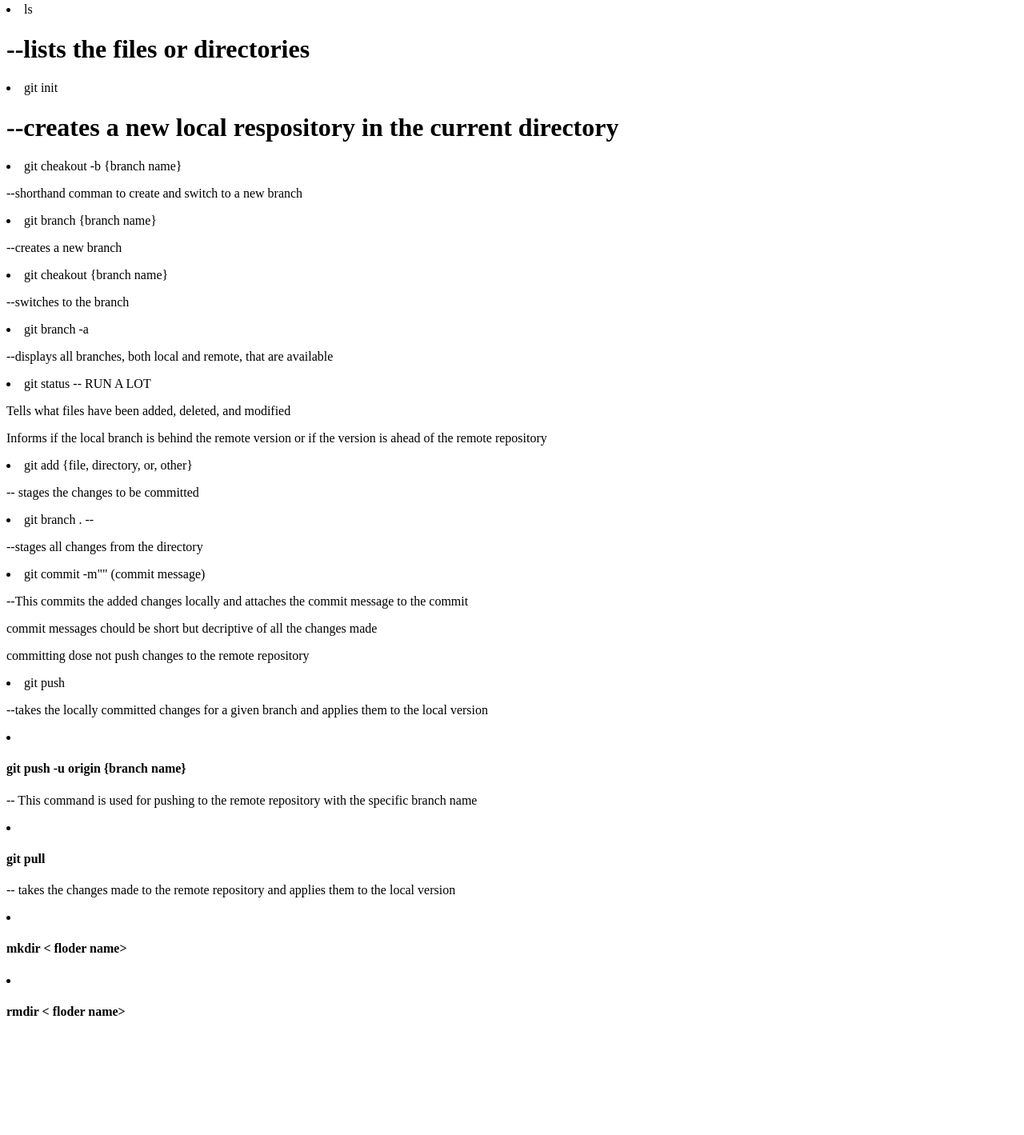
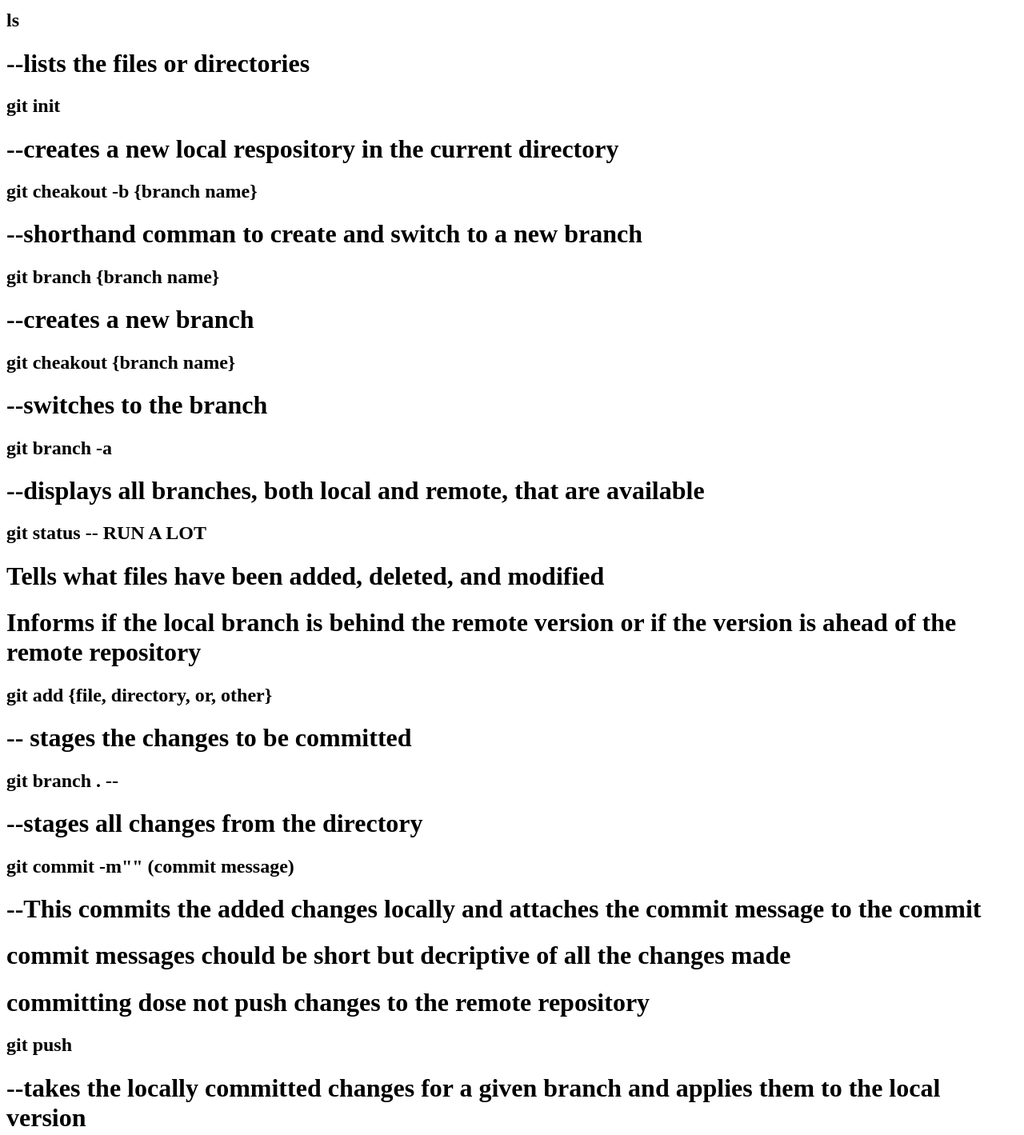
Before and after one commit to JHErza/HTML-CSS-cheat-heet, a plain HTML site: page git.html in a window 1280 px wide. Shown: the part 886-2305 px from the top of the page at 80% size. Before the commit the page ends 2181 px from the top, so only its background shows below. Drawn offline with Linux system fonts and the light colour scheme.

Commit message:
work in git

```diff
--- a/git.html
+++ b/git.html
@@ -27,37 +27,37 @@
             <h1>--changes the directory or folder</h1>
         <h2>cd </h2>
             <h1>-- will take you to the home directory</h1>
-        <li>cd ..</li>
+        <h2>cd ..</h2>
             <h1>--moves up one directory</h1>
-        <li>ls</li>
+        <h2>ls</h2>
             <h1>--lists the files or directories</h1>
-        <li>git init</li>
+        <h2>git init</h2>
             <h1>--creates a new local respository in the current directory</h1>
-        <li>git cheakout -b {branch name}</li>
-        <p>--shorthand comman to create and switch to a new branch</p>
-        <li>git branch {branch name}</li>
-        <p>--creates a new branch</p>
-        <li>git cheakout {branch name}</li>
-        <p>--switches to the branch</p>
-        <li>git branch -a</li>
-        <p>--displays all branches, both local and remote, that are available</p>
-        <li>git status -- RUN A LOT</li>
-        <p>Tells what files have been added, deleted, and modified</p>
-        <p>Informs if the local branch is behind the remote version or if the version is ahead of the remote repository</p>
-        <li> git add {file, directory, or, other}</li>
-        <p>-- stages the changes to be committed</p>
-        <li>git branch . --</li>
-        <p>--stages all changes from the directory</p>
-        <li>git commit -m"" (commit message)</li>
-        <p>--This commits the added changes locally and attaches the commit message to the commit</p>
-        <p>commit messages chould be short but decriptive of all the changes made</p>
-        <p>committing dose not push changes to the remote repository</p>
-        <li>git push</li>
-        <p>--takes the locally committed changes for a given branch and applies them to the local version</p>
-        <li><h4>git push -u origin {branch name}</h4></li>
-        <p>-- This command is used for pushing to the remote repository with the specific branch name</p>
-        <li><h4>git pull</h4></li>
-        <p>-- takes the changes made to the remote repository and applies them to the local version</p>
+        <h2>git cheakout -b {branch name}</h2>
+            <h1>--shorthand comman to create and switch to a new branch</h1>
+        <h2>git branch {branch name}</h2>
+            <h1>--creates a new branch</h1>
+        <h2>git cheakout {branch name}</h2>
+            <h1>--switches to the branch</h1>
+        <h2>git branch -a</h2>
+            <h1>--displays all branches, both local and remote, that are available</h1>
+        <h2>git status -- RUN A LOT</h2>
+            <h1>Tells what files have been added, deleted, and modified</h1>
+            <h1>Informs if the local branch is behind the remote version or if the version is ahead of the remote repository</h1>
+        <h2> git add {file, directory, or, other}</h2>
+             <h1>-- stages the changes to be committed</h1>
+        <h2>git branch . --</h2>
+             <h1>--stages all changes from the directory</h1>
+        <h2>git commit -m"" (commit message)</h2>
+            <h1>--This commits the added changes locally and attaches the commit message to the commit</h1>
+            <h1>commit messages chould be short but decriptive of all the changes made</h1>
+            <h1>committing dose not push changes to the remote repository</h1>
+        <h2>git push</h2>
+            <h1>--takes the locally committed changes for a given branch and applies them to the local version</p>
+        <h2>git push -u origin {branch name}</h2>
+            <h2>-- This command is used for pushing to the remote repository with the specific branch name</p>
+        <h4>git pull</h4>
+            <p>-- takes the changes made to the remote repository and applies them to the local version</p>
         <li> <h4>mkdir < floder name></h4></li>
             <li><h4>rmdir < floder name></h4></li>
 
```
